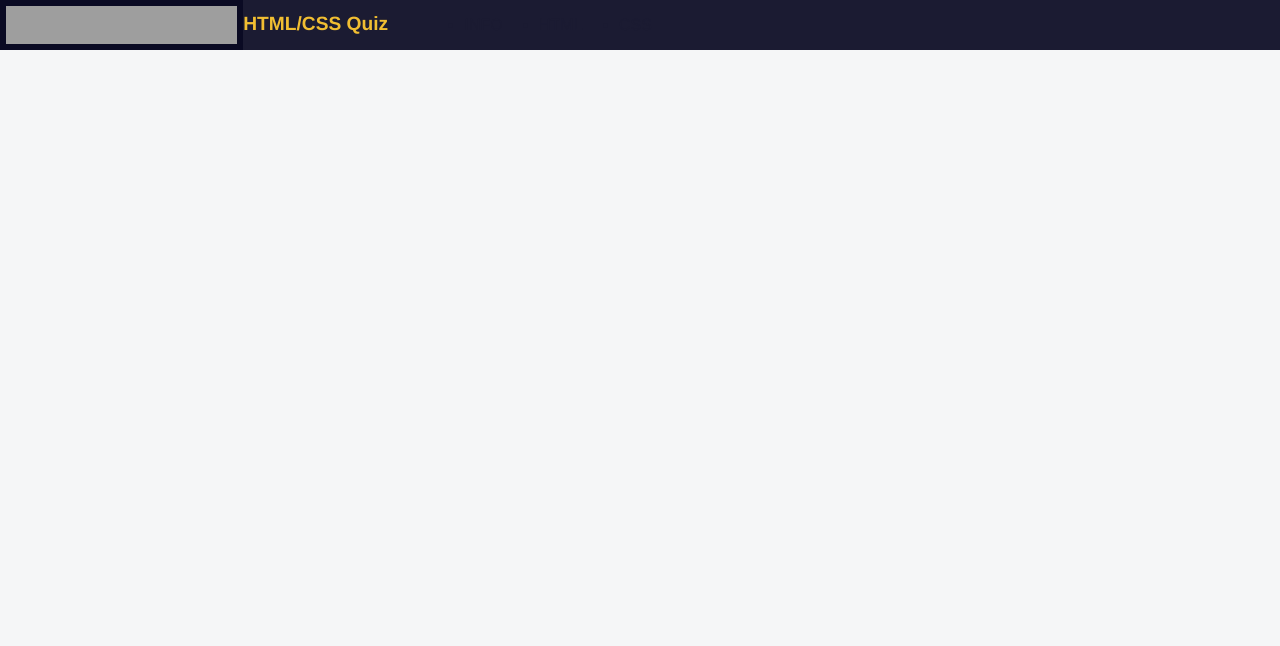
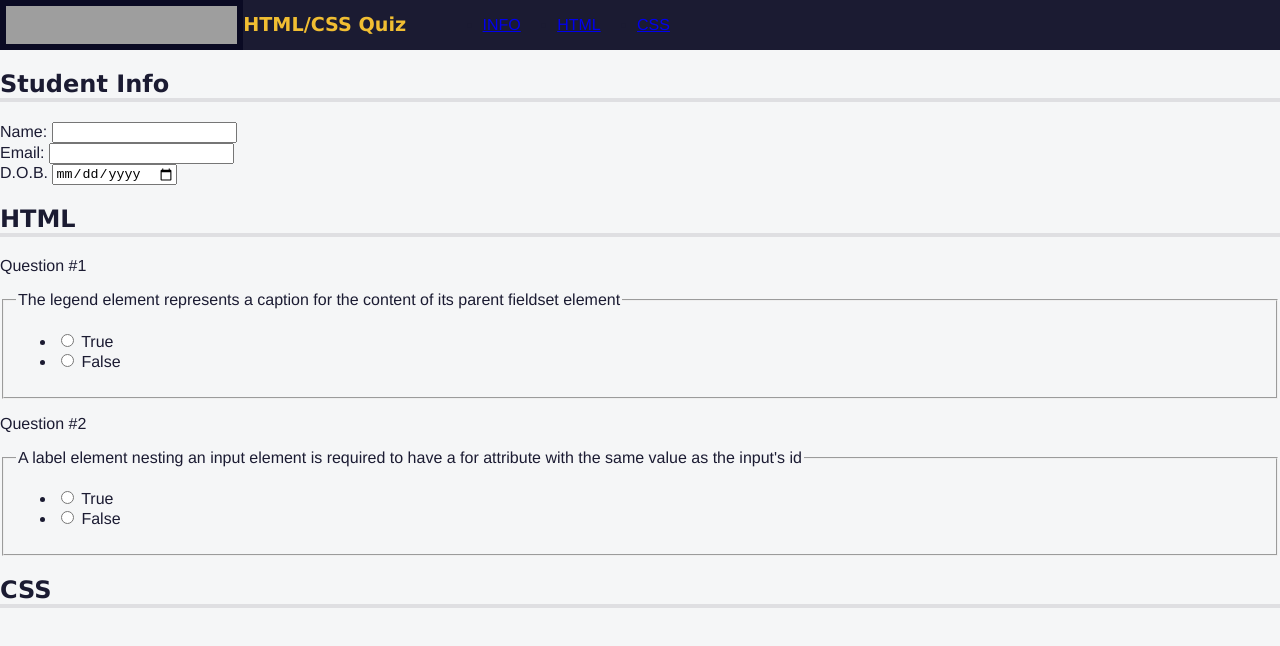
Before and after one commit to brooks-t/quiz-fcc, a plain HTML site: page index.html in a window 1280 px wide. Drawn offline with Linux system fonts and the light colour scheme; grey boxes are pictures that could not be loaded.

Commit message:
added questions answers and styles

```diff
--- a/index.html
+++ b/index.html
@@ -14,14 +14,88 @@
         <h1>HTML/CSS Quiz</h1>
         <nav>
           <ul>
-            <li><a>INFO</a></li>
-            <li><a>HTML</a></li>
-            <li><a>CSS</a></li>
+            <li><a href="#student-info">INFO</a></li>
+            <li><a href="#html-questions">HTML</a></li>
+            <li><a href="#css-questions">CSS</a></li>
           </ul>
         </nav>
-      </header>
+    </header>
       <main>
-
+        <form method="post" action="https://freecodecamp.org/practice-project/accessibility-quiz">
+            <section role="region" aria-labelledby="student-info">
+              <h2 id="student-info">Student Info</h2>
+              <div class="info">
+                <label for="student-name">Name:</label>
+                <input type="text" name="student-name" id="student-name" />
+              </div>
+              <div class="info">
+                <label for="student-email">Email:</label>
+                <input type="email" name="student-email" id="student-email" />
+              </div>
+              <div class="info">
+                <label for="birth-date">D.O.B.<span class="sr-only">(Date of Birth)</span></label>
+                <input type="date" name="birth-date" id="birth-date" />
+              </div>
+            </section>
+            <section role="region" aria-labelledby="html-questions">
+              <h2 id="html-questions">HTML</h2>
+              <div class="question-block">
+                <p>1</p>
+                <fieldset class="question" name="html-question-one">
+                  <legend>
+                    The legend element represents a caption for the content of its
+                    parent fieldset element
+                  </legend>
+                  <ul class="answers-list">
+                    <li>
+                      <label for="q1-a1">
+                        <input type="radio" id="q1-a1" name="q1" value="true" />
+                        True
+                      </label>
+                    </li>
+                    <li>
+                      <label for="q1-a2">
+                        <input type="radio" id="q1-a2" name="q1" value="false" />
+                        False
+                      </label>
+                    </li>
+                  </ul>
+                </fieldset>
+              </div>
+              <div class="question-block">
+                <p>2</p>
+                <fieldset class="question" name="html-question-two">
+                  <legend>
+                    A label element nesting an input element is required to have a
+                    for attribute with the same value as the input's id
+                  </legend>
+                  <ul class="answers-list">
+                    <li>
+                      <label for="q2-a1">
+                        <input type="radio" id="q2-a1" name="q2" value="true" />
+                        True
+                      </label>
+                    </li>
+                    <li>
+                      <label for="q2-a2">
+                        <input type="radio" id="q2-a2" name="q2" value="false" />
+                        False
+                      </label>
+                    </li>
+                  </ul>
+                </fieldset>
+              </div>
+            </section>
+            <section role="region" aria-labelledby="css-questions">
+              <h2 id="css-questions">CSS</h2>
+              <div class="formrow">
+                <div class="question-block"></div>
+                <div class="answer"></div>
+                <div class="question-block"></div>
+                <div class="answer"></div>
+              </div>
+            </section>
+          </form>
       </main>
 </body>
 </html>
--- a/styles.css
+++ b/styles.css
@@ -34,3 +34,27 @@ nav > ul {
     display: flex;
     justify-content: space-evenly;
 }
+
+h1, h2 {
+    font-family: Verdana, Arial, sans-serif;
+}
+
+h2 {
+    border-bottom: 4px solid #dfdfe2;
+}
+
+p::before {
+    content: "Question #";
+}
+
+.sr-only {
+    position: absolute;
+    width: 1px;
+    height: 1px;
+    padding: 0;
+    margin: -1px;
+    overflow: hidden;
+    clip: rect(0, 0, 0, 0);
+    white-space: nowrap;
+    border: 0;
+}
```
